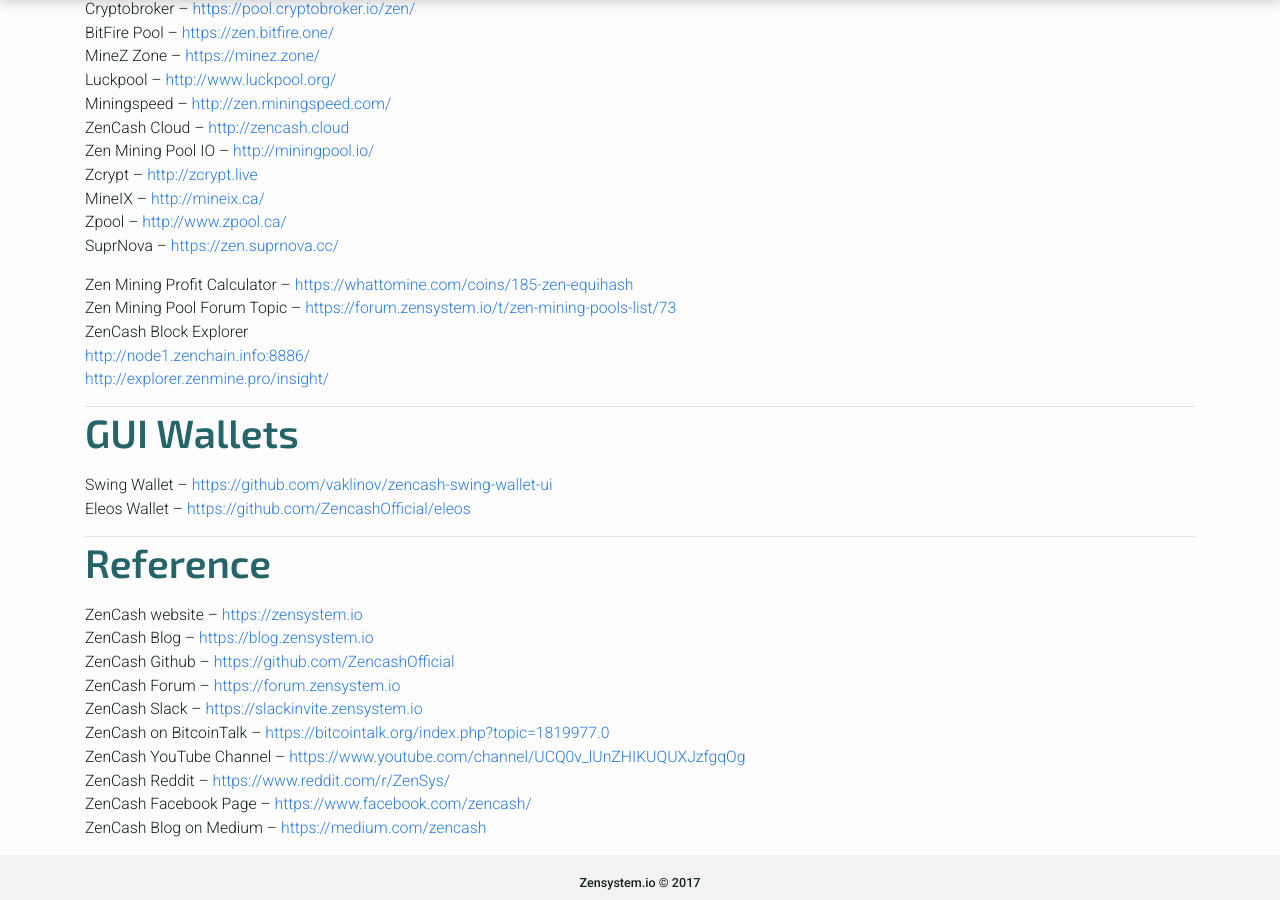
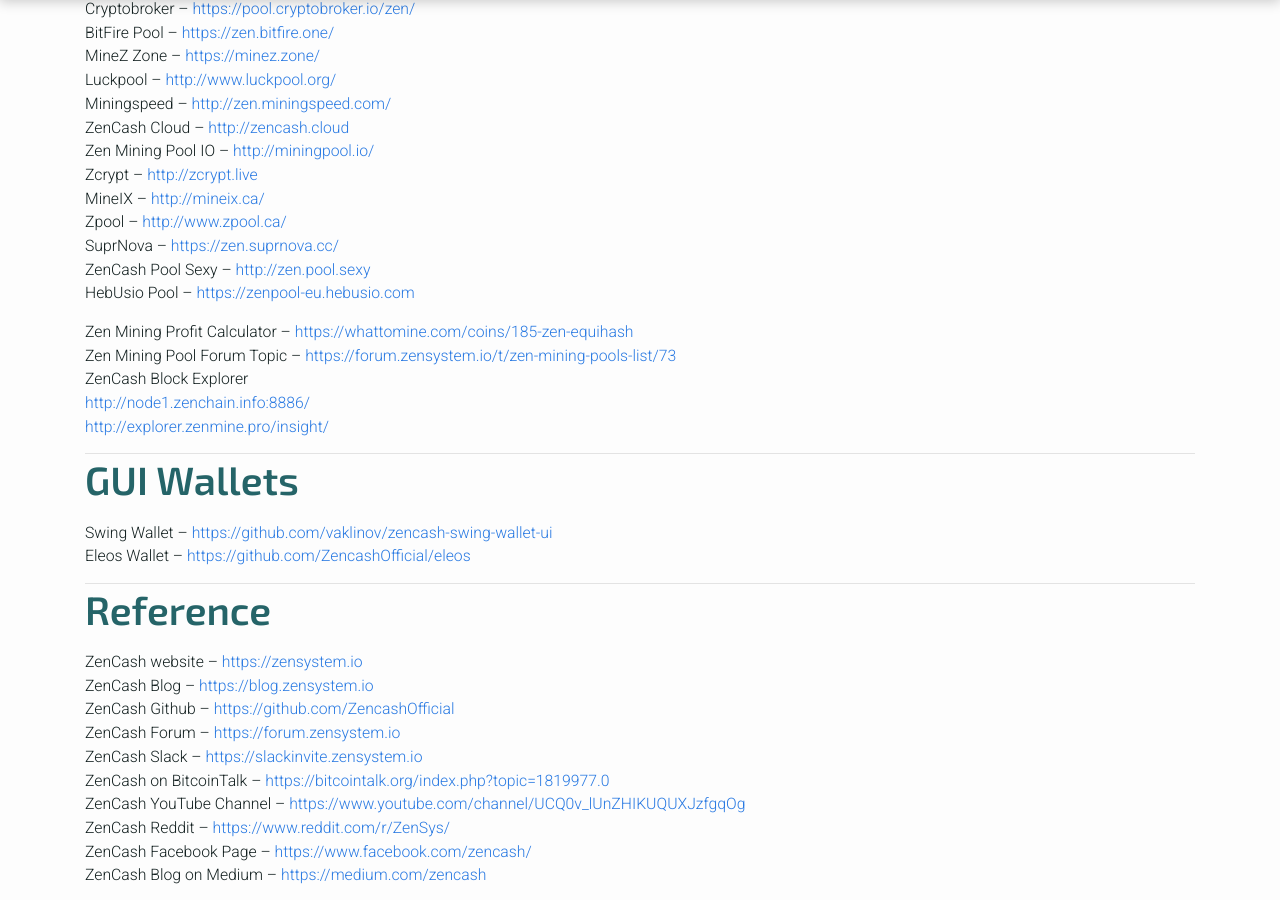
Before and after one commit to tarrenj/website, a Jekyll site: the page built from mining-pools.html, in a window 1280 px wide and 900 px high, scrolled down 476 px. Built offline with Jekyll 4.4.1, drawn with Linux system fonts in a browser that asks for light colours.

Commit message:
Add new mining pools

```diff
--- a/_includes/accordion.html
+++ b/_includes/accordion.html
@@ -89,13 +89,15 @@
             <a href="https://zenmine.pro/">ZenMine Pro</a><br />
             <a href="https://pool.cryptobroker.io/zen/">Cryptobroker</a><br />
             <a href="https://zen.bitfire.one/">BitFire Pool</a><br />
-            <a href="https://minez.zone/">MineZ Zone</a>
+            <a href="https://minez.zone/">MineZ Zone</a><br />
+            <a href="http://zen.pool.sexy">ZenCash Pool Sexy</a>
           </div>
           <div class="col-md-4">
             <a href="http://www.luckpool.org/">Luckpool</a><br />
             <a href="http://zen.miningspeed.com/">Miningspeed</a><br />
             <a href="http://zencash.cloud">ZenCash Cloud</a><br />
-            <a href="http://miningpool.io/">Zen Mining Pool IO</a>
+            <a href="http://miningpool.io/">Zen Mining Pool IO</a><br />
+            <a href="https://zenpool-eu.hebusio.com">HebUsio Pool</a>
           </div>
           <div class="col-md-4">
             <a href="http://zcrypt.live">Zcrypt</a><br />
--- a/mining-pools.html
+++ b/mining-pools.html
@@ -13,7 +13,8 @@
 ZenCash on CryptoDAO &#8211; <a href="https://cryptodao.com/">https://cryptodao.com/</a></p>
 <hr />
 <h2>Zen Mining Pools</h2>
-<p>ZenMine Pro &#8211; <a href="https://zenmine.pro/">https://zenmine.pro/</a><br />
+<p>
+ZenMine Pro &#8211; <a href="https://zenmine.pro/">https://zenmine.pro/</a><br />
 Cryptobroker &#8211; <a href="https://pool.cryptobroker.io/zen/">https://pool.cryptobroker.io/zen/</a><br />
 BitFire Pool &#8211; <a href="https://zen.bitfire.one/">https://zen.bitfire.one/</a><br />
 MineZ Zone &#8211; <a href="https://minez.zone/">https://minez.zone/</a><br />
@@ -24,7 +25,10 @@
 Zcrypt &#8211; <a href="http://zcrypt.live">http://zcrypt.live</a><br />
 MineIX &#8211; <a href="http://mineix.ca/">http://mineix.ca/</a><br />
 Zpool &#8211; <a href="http://www.zpool.ca/">http://www.zpool.ca/</a><br />
-SuprNova &#8211; <a href="https://zen.suprnova.cc/">https://zen.suprnova.cc/</a></p>
+SuprNova &#8211; <a href="https://zen.suprnova.cc/">https://zen.suprnova.cc/</a><br />
+ZenCash Pool Sexy &#8211; <a href="http://zen.pool.sexy">http://zen.pool.sexy</a><br />
+HebUsio Pool &#8211; <a href="https://zenpool-eu.hebusio.com">https://zenpool-eu.hebusio.com</a>
+</p>
 <p>Zen Mining Profit Calculator &#8211; <a href="https://whattomine.com/coins/185-zen-equihash">https://whattomine.com/coins/185-zen-equihash</a><br />
 Zen Mining Pool Forum Topic &#8211; <a href="https://forum.zensystem.io/t/zen-mining-pools-list/73">https://forum.zensystem.io/t/zen-mining-pools-list/73</a><br />
 ZenCash Block Explorer<br />
```
Also changed, not shown: 3 other files.
